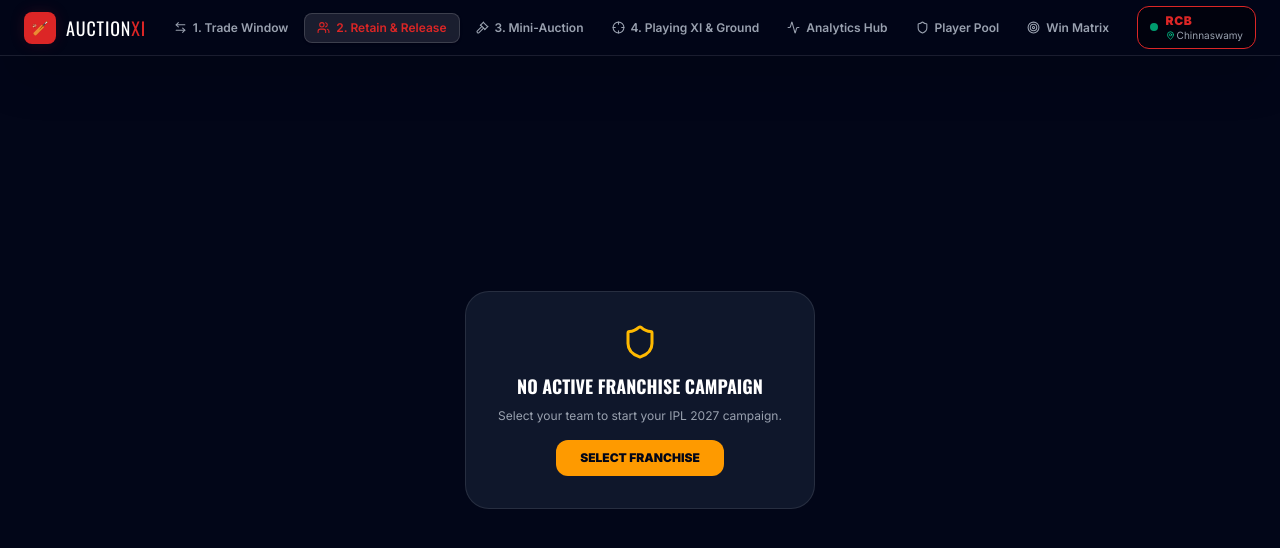
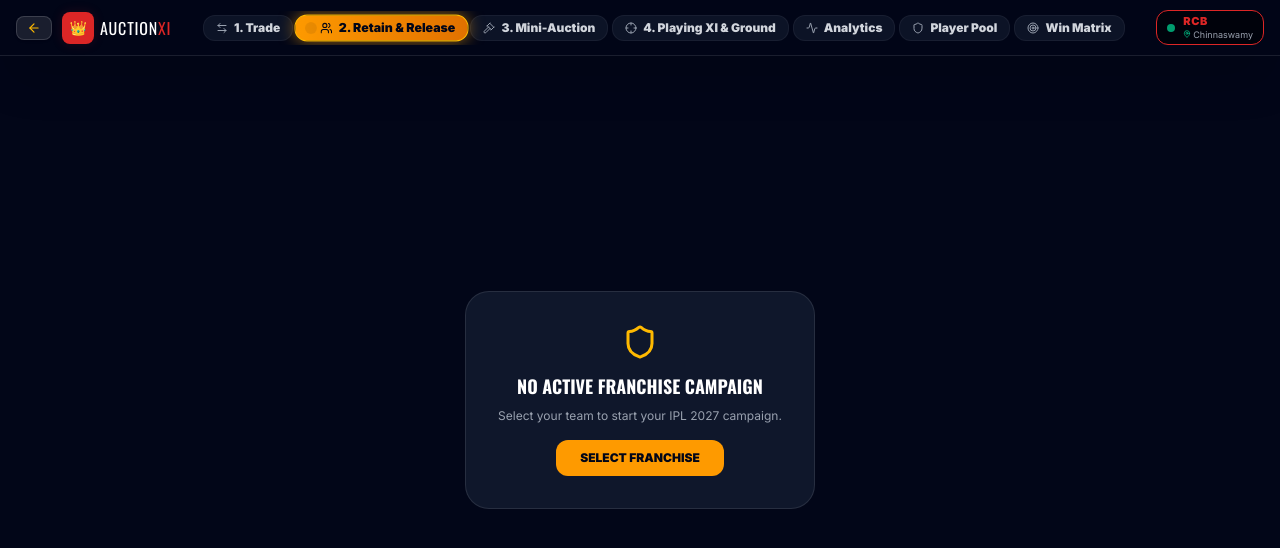
Before and after one commit to Aasim41/ipl-auction-war-room, a Next.js app in the folder frontend/: page /squad in a window 1280 px wide. Shown: the top 548 px of the page. Built offline with nearby package versions, Linux system fonts and the light colour scheme.

Commit message:
[J.A.R.V.I.S Auto-Sync] Update 2 files: frontend/src/components/CampaignPhaseStepper.tsx, frontend/src/components/Navbar.tsx (17:44:59)

```diff
--- a/frontend/src/components/CampaignPhaseStepper.tsx
+++ b/frontend/src/components/CampaignPhaseStepper.tsx
@@ -2,7 +2,7 @@
 
 import React, { useState } from 'react'
 import Link from 'next/link'
-import { useRouter } from 'next/navigation'
+import { useRouter, usePathname } from 'next/navigation'
 import { useCampaignStore } from '../store/useCampaignStore'
 import { getFranchise } from '../data/franchises'
 import { BCCIRulesModal } from './BCCIRulesModal'
@@ -15,7 +15,8 @@ import {
   RotateCcw,
   ChevronRight,
   User,
-  Plus
+  Plus,
+  ArrowLeft
 } from 'lucide-react'
 
 const PHASES = [
@@ -27,6 +28,7 @@ const PHASES = [
 
 export function CampaignPhaseStepper() {
   const router = useRouter()
+  const pathname = usePathname()
   const {
     currentUser,
     campaigns,
@@ -47,51 +49,72 @@ export function CampaignPhaseStepper() {
   const activeCount = activeCamp.squad.filter((p) => !p.is_released).length
   const overseasCount = activeCamp.squad.filter((p) => !p.is_released && p.is_overseas).length
 
+  const handleStepBack = () => {
+    if (pathname === '/playing-xi') {
+      router.push('/auction')
+    } else if (pathname === '/auction') {
+      router.push('/squad')
+    } else if (pathname === '/squad') {
+      router.push('/trade')
+    } else if (pathname === '/trade') {
+      router.push('/')
+    } else {
+      router.back()
+    }
+  }
+
   return (
     <>
-      <div className="w-full bg-slate-950/90 backdrop-blur-md border-b border-white/10 px-3 sm:px-6 py-2.5 z-40 text-white">
-        <div className="max-w-7xl mx-auto flex flex-col md:flex-row items-center justify-between gap-3">
+      <div className="w-full bg-slate-950/95 backdrop-blur-md border-b border-white/10 px-2 sm:px-4 py-1.5 z-40 text-white overflow-x-hidden">
+        <div className="max-w-7xl mx-auto flex flex-col md:flex-row items-center justify-between gap-2">
 
-          {/* Left: Active Franchise & Profile info */}
-          <div className="flex items-center gap-3 w-full md:w-auto justify-between md:justify-start">
-            <div className="flex items-center gap-2.5">
+          {/* Left: Back button & Active Franchise Info */}
+          <div className="flex items-center gap-2 w-full md:w-auto justify-between md:justify-start">
+            <button
+              onClick={handleStepBack}
+              className="px-2 py-1 rounded-lg bg-white/10 hover:bg-white/20 active:scale-95 text-gray-200 hover:text-white flex items-center gap-1 text-[11px] font-bold cursor-pointer transition-all border border-white/10 shrink-0"
+              title="Return to previous screen"
+            >
+              <ArrowLeft size={13} className="text-amber-400" />
+              <span>Back</span>
+            </button>
+
+            <div className="flex items-center gap-2">
               <div
-                className="w-9 h-9 rounded-xl flex items-center justify-center font-black text-base shadow-lg"
+                className="w-7 h-7 sm:w-8 sm:h-8 rounded-lg flex items-center justify-center font-black text-sm shadow-md shrink-0"
                 style={{ backgroundColor: franchise.color, color: '#fff' }}
               >
                 {franchise.emoji}
               </div>
               <div>
-                <div className="flex items-center gap-1.5">
-                  <span className="font-display font-black text-sm text-white tracking-wide">
+                <div className="flex items-center gap-1.5 leading-tight">
+                  <span className="font-display font-black text-xs sm:text-sm text-white tracking-wide">
                     {franchise.name}
                   </span>
                   <button
                     onClick={() => setShowTeamSwitcher(!showTeamSwitcher)}
-                    className="text-[10px] px-2 py-0.5 rounded-full bg-white/10 hover:bg-white/20 text-gray-300 font-bold cursor-pointer transition-all border border-white/10"
+                    className="text-[9px] px-1.5 py-0.2 rounded-full bg-white/10 hover:bg-white/20 text-gray-300 font-bold cursor-pointer transition-all border border-white/10"
                     title="Switch or Start another franchise campaign"
                   >
-                    Switch Save ▾
+                    Saves ▾
                   </button>
                 </div>
-                <div className="text-[10px] text-gray-400 flex items-center gap-2">
-                  <span>Manager: <strong className="text-gray-200">{currentUser.gamerTag}</strong></span>
+                <div className="text-[10px] text-gray-400 flex items-center gap-1.5 font-mono">
+                  <span>Purse: <strong className="text-emerald-400">₹{activeCamp.remainingPurse.toFixed(2)} Cr</strong></span>
                   <span>•</span>
-                  <span>Purse: <strong className="text-emerald-400 font-mono">₹{activeCamp.remainingPurse.toFixed(2)} Cr</strong></span>
-                  <span>•</span>
-                  <span>Squad: <strong className="text-indigo-300 font-mono">{activeCount}/25</strong> (OS: {overseasCount}/8)</span>
+                  <span>Squad: <strong className="text-indigo-300">{activeCount}/25</strong> (OS: {overseasCount}/8)</span>
                 </div>
               </div>
             </div>
 
             {/* Quick Actions (BCCI Rules & Reset) */}
-            <div className="flex items-center gap-1.5">
+            <div className="flex items-center gap-1 shrink-0 ml-auto md:ml-0">
               <button
                 onClick={() => setShowRules(true)}
-                className="px-2.5 py-1 rounded-lg bg-amber-500/10 hover:bg-amber-500/20 text-amber-300 border border-amber-500/30 text-[10px] font-bold flex items-center gap-1 cursor-pointer transition-colors"
+                className="px-2 py-1 rounded-lg bg-amber-500/10 hover:bg-amber-500/20 text-amber-300 border border-amber-500/30 text-[10px] font-bold flex items-center gap-1 cursor-pointer transition-colors"
                 title="View Official BCCI Rules & Cycle Directives"
               >
-                <Shield size={12} />
+                <Shield size={11} />
                 <span className="hidden sm:inline">BCCI Rules</span>
               </button>
               <button
@@ -104,31 +127,31 @@ export function CampaignPhaseStepper() {
                 className="p-1 rounded-lg bg-white/5 hover:bg-white/10 text-gray-400 hover:text-rose-300 text-[10px] cursor-pointer transition-colors"
                 title="Reset this franchise campaign"
               >
-                <RotateCcw size={12} />
+                <RotateCcw size={11} />
               </button>
             </div>
           </div>
 
           {/* Right: The 4-Phase Interactive Progress Stepper */}
-          <div className="flex items-center gap-1.5 overflow-x-auto max-w-full pb-1 md:pb-0 shrink-0">
+          <div className="flex items-center gap-1 overflow-x-auto max-w-full pb-0.5 md:pb-0 shrink-0">
             {PHASES.map((phase, idx) => {
-              const isActive = activeCamp.currentPhase === phase.id
+              const isActive = pathname === phase.href || activeCamp.currentPhase === phase.id
               const Icon = phase.icon
               return (
                 <React.Fragment key={phase.id}>
                   <Link
                     href={phase.href}
-                    className={`px-3 py-1.5 rounded-xl text-xs font-bold flex items-center gap-1.5 transition-all shrink-0 cursor-pointer ${
+                    className={`px-2.5 sm:px-3 py-1 rounded-xl text-[11px] sm:text-xs font-black flex items-center gap-1.5 transition-all shrink-0 cursor-pointer ${
                       isActive
-                        ? 'bg-gradient-to-r from-amber-500/30 to-amber-600/30 text-amber-300 border border-amber-500/60 shadow-[0_0_15px_rgba(245,158,11,0.25)] scale-[1.02]'
+                        ? 'bg-gradient-to-r from-amber-500 to-amber-600 text-slate-950 font-black shadow-[0_0_15px_rgba(245,158,11,0.5)] scale-[1.02] border border-amber-400'
                         : 'bg-slate-900/80 text-gray-400 hover:text-white hover:bg-white/10 border border-white/5'
                     }`}
                   >
-                    <Icon size={13} className={isActive ? 'text-amber-400' : 'text-gray-400'} />
+                    <Icon size={12} className={isActive ? 'text-slate-950' : 'text-gray-400'} />
                     <span>{phase.label}</span>
                   </Link>
                   {idx < PHASES.length - 1 && (
-                    <ChevronRight size={12} className="text-gray-600 shrink-0" />
+                    <ChevronRight size={10} className="text-gray-600 shrink-0" />
                   )}
                 </React.Fragment>
               )
--- a/frontend/src/components/Navbar.tsx
+++ b/frontend/src/components/Navbar.tsx
@@ -3,51 +3,92 @@
 import React from 'react'
 import Link from 'next/link'
 import { usePathname, useRouter } from 'next/navigation'
-import { Activity, Users, Shield, Gavel, Crosshair, ArrowLeftRight, Target, GitCompare, MapPin } from 'lucide-react'
+import {
+  Users,
+  Shield,
+  Gavel,
+  Crosshair,
+  ArrowLeftRight,
+  Target,
+  MapPin,
+  ArrowLeft,
+  Activity
+} from 'lucide-react'
 import { useStore } from '../store/useStore'
+import { useCampaignStore } from '../store/useCampaignStore'
 import { getStadiumForTeam } from '../data/stadiums'
+import { getFranchise } from '../data/franchises'
 
 const navLinks = [
-  { href: '/trade', label: '1. Trade Window', icon: ArrowLeftRight },
+  { href: '/trade', label: '1. Trade', icon: ArrowLeftRight },
   { href: '/squad', label: '2. Retain & Release', icon: Users },
   { href: '/auction', label: '3. Mini-Auction', icon: Gavel },
   { href: '/playing-xi', label: '4. Playing XI & Ground', icon: Crosshair },
-  { href: '/hub', label: 'Analytics Hub', icon: Activity },
+  { href: '/hub', label: 'Analytics', icon: Activity },
   { href: '/stats', label: 'Player Pool', icon: Shield },
   { href: '/win-prob', label: 'Win Matrix', icon: Target },
 ]
 
 export function Navbar() {
   const theme = useStore((state) => state.theme)
-  const stadium = getStadiumForTeam(theme)
+  const { getActiveCampaign } = useCampaignStore()
+  const activeCamp = getActiveCampaign()
+  const activeTeamId = activeCamp?.teamId || theme
+  const stadium = getStadiumForTeam(activeTeamId)
+  const franchise = getFranchise(activeTeamId)
   const pathname = usePathname()
   const router = useRouter()
 
   if (pathname === '/' || pathname === '/select-team') return null
 
+  const handleBack = () => {
+    if (pathname === '/playing-xi') {
+      router.push('/auction')
+    } else if (pathname === '/auction') {
+      router.push('/squad')
+    } else if (pathname === '/squad') {
+      router.push('/trade')
+    } else if (pathname === '/trade') {
+      router.push('/')
+    } else {
+      router.back()
+    }
+  }
+
   return (
-    <nav className="fixed top-0 w-full h-14 bg-slate-950/80 backdrop-blur-xl border-b border-white/10 z-50 shadow-2xl">
-      <div className="max-w-7xl mx-auto h-full flex items-center justify-between px-4 sm:px-6">
+    <nav className="fixed top-0 w-full h-12 sm:h-14 bg-slate-950/95 backdrop-blur-xl border-b border-white/10 z-50 shadow-2xl overflow-x-hidden">
+      <div className="max-w-7xl mx-auto h-full flex items-center justify-between px-2 sm:px-4 gap-2">
 
-        {/* Brand Logo with Cricket Ball motif */}
-        <Link href="/" className="flex items-center gap-2.5 group shrink-0">
+        {/* Left: Back Button & Brand Logo */}
+        <div className="flex items-center gap-1.5 sm:gap-2.5 shrink-0">
+          <button
+            onClick={handleBack}
+            className="px-2 sm:px-2.5 py-1 rounded-lg bg-white/10 hover:bg-white/20 active:scale-95 text-white flex items-center gap-1 text-xs font-black cursor-pointer transition-all border border-white/15 shadow-sm"
+            title="Go Back to Previous Phase"
+          >
+            <ArrowLeft size={14} className="text-amber-400" />
+            <span className="hidden xs:inline">Back</span>
+          </button>
+
+          <Link href="/" className="flex items-center gap-1.5 group shrink-0">
             <div
-            className="w-8 h-8 rounded-lg flex items-center justify-center font-black text-sm tracking-tight transition-all duration-300 group-hover:scale-105 shadow-lg"
+              className="w-7 h-7 sm:w-8 sm:h-8 rounded-lg flex items-center justify-center font-black text-xs sm:text-sm tracking-tight transition-all duration-300 group-hover:scale-105 shadow-lg"
               style={{
-              backgroundColor: 'var(--accent-primary)',
-              color: '#000000',
-              boxShadow: '0 0 15px var(--accent-glow)'
+                backgroundColor: franchise.color || 'var(--accent-primary)',
+                color: '#ffffff',
+                boxShadow: '0 0 12px var(--accent-glow)'
               }}
             >
-            🏏
+              {franchise.emoji || '🏏'}
             </div>
-          <span className="font-display text-lg tracking-wider text-white">
-            AUCTION<span className="text-[var(--accent-primary)]">XI</span>
+            <span className="font-display text-sm sm:text-base tracking-wider text-white hidden md:inline">
+              AUCTION<span style={{ color: franchise.color || 'var(--accent-primary)' }}>XI</span>
             </span>
           </Link>
+        </div>
 
-        {/* Nav Links */}
-        <div className="hidden lg:flex items-center gap-1 mx-3">
+        {/* Center: Phase Tabs (Scrollable on mobile landscape, always visible!) */}
+        <div className="flex items-center gap-1 overflow-x-auto max-w-[60vw] sm:max-w-none scrollbar-none py-1 px-1">
           {navLinks.map((link) => {
             const isActive = pathname === link.href
             return (
@@ -55,39 +96,41 @@ export function Navbar() {
                 key={link.href}
                 href={link.href}
                 prefetch={true}
-                className={`px-3 py-1.5 rounded-lg text-xs font-semibold flex items-center gap-1.5 transition-all cursor-pointer ${
+                className={`px-2.5 sm:px-3 py-1 rounded-xl text-[11px] sm:text-xs font-black flex items-center gap-1.5 transition-all shrink-0 cursor-pointer ${
                   isActive
-                    ? 'text-white bg-white/10 shadow-sm border border-white/15'
-                    : 'text-gray-400 hover:text-white hover:bg-white/5'
+                    ? 'bg-gradient-to-r from-amber-500 to-amber-600 text-slate-950 font-black shadow-[0_0_15px_rgba(245,158,11,0.6)] scale-[1.03] border border-amber-400'
+                    : 'text-gray-300 hover:text-white bg-slate-900/80 hover:bg-white/10 border border-white/5'
                 }`}
-                style={{
-                  color: isActive ? 'var(--accent-primary)' : undefined,
-                }}
               >
-                <link.icon size={13} />
+                {isActive && (
+                  <span className="w-1.5 h-1.5 rounded-full bg-slate-950 animate-ping shrink-0" />
+                )}
+                <link.icon size={12} className={isActive ? 'text-slate-950' : 'text-gray-400'} />
                 <span>{link.label}</span>
               </Link>
             )
           })}
         </div>
 
-        {/* Home Fortress & Team Badge (Clickable to switch franchise) */}
+        {/* Right: Franchise & Fortress / GM Badge */}
         <Link
           href="/select-team"
-          className="flex items-center gap-2 px-3 py-1.5 rounded-xl border transition-all hover:scale-105 group cursor-pointer"
+          className="flex items-center gap-2 px-2.5 py-1 rounded-xl border transition-all hover:scale-105 group cursor-pointer shrink-0 bg-black/50"
           style={{
-            borderColor: 'var(--accent-primary)',
-            backgroundColor: 'rgba(0,0,0,0.4)',
+            borderColor: franchise.color || 'var(--accent-primary)',
           }}
-          title="Click to change your franchise & home fortress"
+          title="Switch franchise campaign"
         >
-          <span className="w-2 h-2 rounded-full bg-emerald-400 animate-pulse" />
-          <div className="text-left text-xs">
-            <span className="font-black uppercase tracking-wider block" style={{ color: 'var(--accent-primary)' }}>
+          <span className="w-2 h-2 rounded-full bg-emerald-400 animate-pulse shrink-0" />
+          <div className="text-left text-xs leading-tight">
+            <span
+              className="font-black uppercase tracking-wider block text-[11px]"
+              style={{ color: franchise.color || 'var(--accent-primary)' }}
+            >
               {stadium.teamShort}
             </span>
-            <span className="text-[10px] text-gray-400 group-hover:text-white flex items-center gap-0.5">
-              <MapPin size={9} className="text-emerald-400" />
+            <span className="text-[9px] text-gray-400 group-hover:text-white flex items-center gap-0.5">
+              <MapPin size={8} className="text-emerald-400" />
               {stadium.shortName}
             </span>
           </div>
```
Lines whose indentation alone changed are shown as unchanged.
